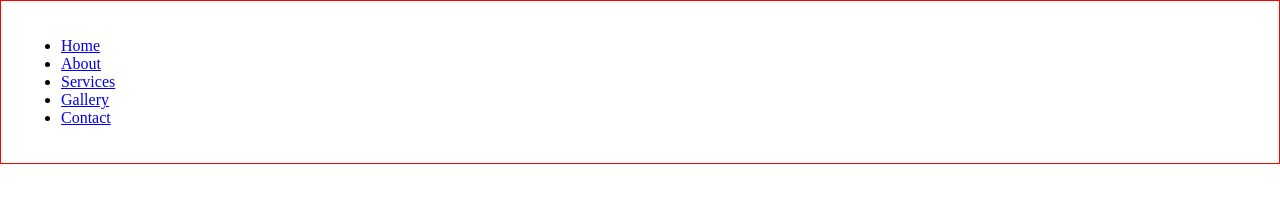
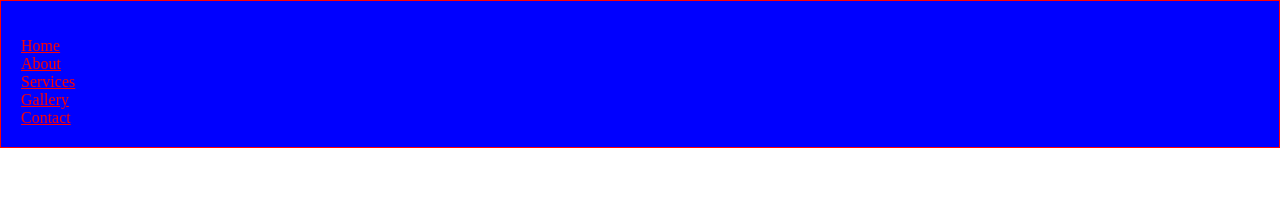
Before and after one commit to Md-shefat-masum/lawyer_portfoilo, a website: page index.html in a window 1280 px wide. Drawn offline with Linux system fonts and the light colour scheme.

Commit message:
css updated

```diff
--- a/assets/styles/app.css
+++ b/assets/styles/app.css
@@ -24,6 +24,21 @@ img {
 header {
   border: var(--border);
   padding: 20px;
+  background-color: blue;
+}
+
+nav {
+  display: block;
+}
+nav ul {
+  margin-bottom: 0;
+  padding: 0;
+}
+nav ul li {
+  list-style-type: none;
+}
+nav ul li a {
+  color: red;
 }
 
 /*# sourceMappingURL=app.css.map */
```
Also changed, not shown: 1 other file.
